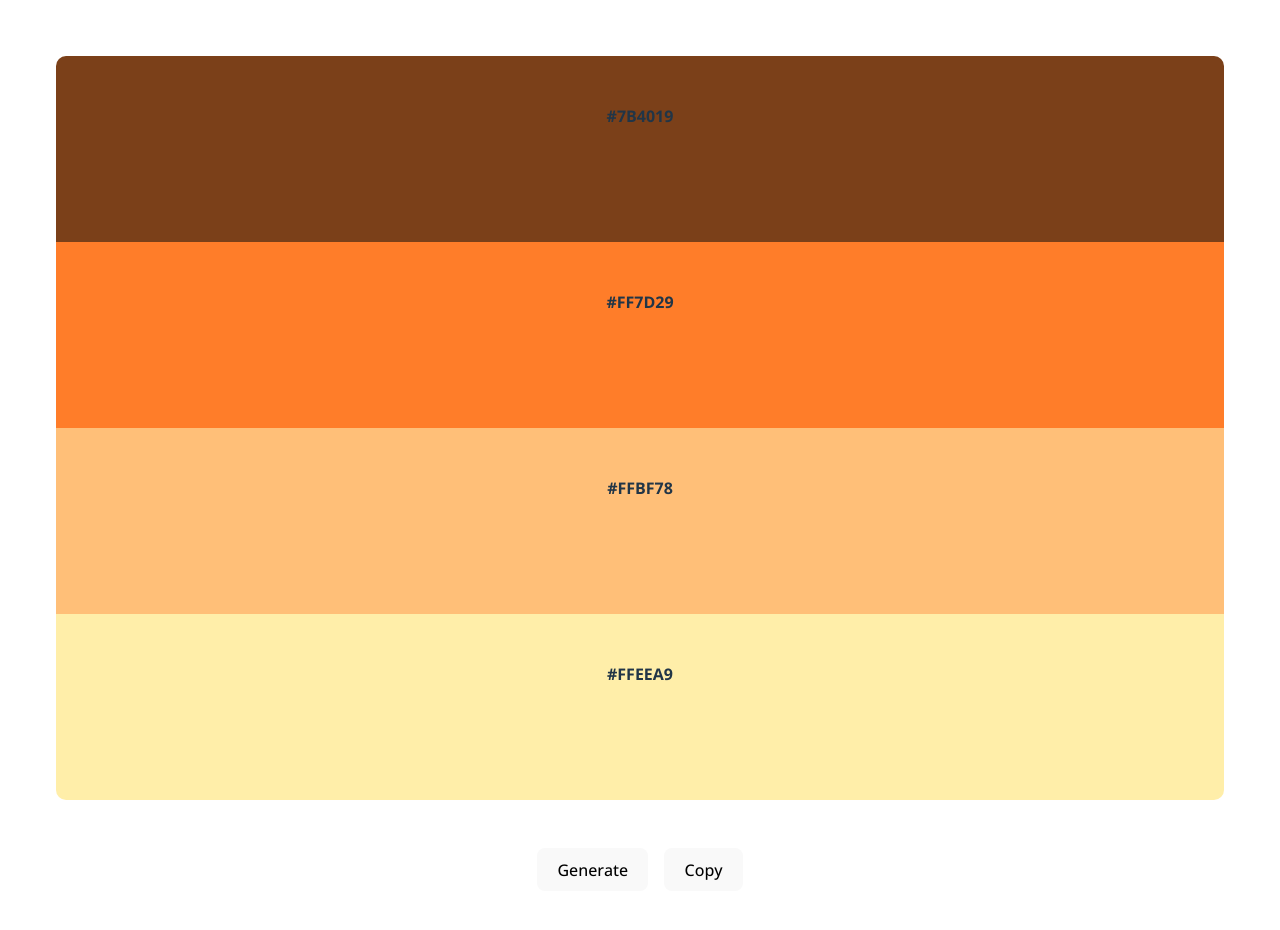
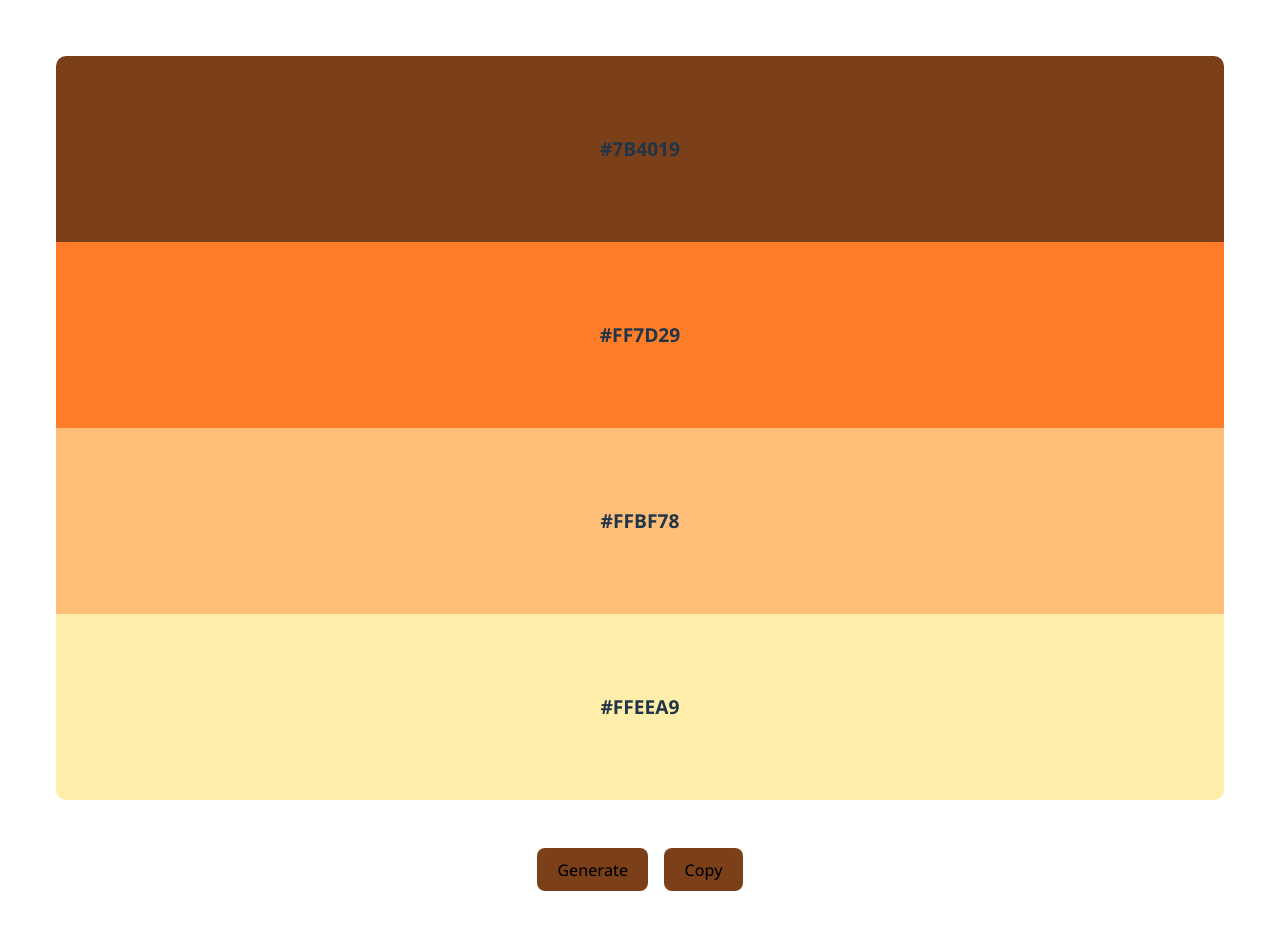
Before and after one commit to kwame-Owusu/color-generator, a React (Vite) app: page / in a window 1280 px wide. Built offline with nearby package versions, Linux system fonts and the light colour scheme.

Commit message:
beautiful

```diff
--- a/src/App.css
+++ b/src/App.css
@@ -14,12 +14,15 @@
 }
 
 .color {
+  font-size: 1.2rem;
+  text-align: center;
+  align-content: center;
   padding-top: 3rem;
   padding-bottom: 3rem;
   width: 100%;
   height: 90px;
   font-weight: bold;
-  transition: padding 0.22s ease-in;
+  transition: padding 0.22s ease-in,background-color 0.22s ease-in;
   cursor: pointer;
 }
 
--- a/src/App.jsx
+++ b/src/App.jsx
@@ -31,7 +31,11 @@ function ColorDivs({ colors }) {
             style={{ backgroundColor: colors[index] }}
             onClick={() => handleCopy(index)}
           >
-                        {copiedIndex === index ? <p className="copied">Copied to clipbooard!</p> : color}
+            {copiedIndex === index ? (
+              <p className="copied">Copied to clipbooard!</p>
+            ) : (
+              color
+            )}
           </div>
         );
       })}
@@ -44,7 +48,9 @@ function App() {
   const [currentColors, setColors] = useState(colors);
   const [copiedColors, setCopiedColors] = useState([]);
 
-    function handleCopy() { console.log("copying color palette") }
+  function handleCopy() {
+    console.log("copying color palette");
+  }
 
   function handleGenerate() {
     const letters = "0123456789ABCDEF";
@@ -62,10 +68,18 @@ function App() {
   return (
     <>
       <ColorDivs colors={currentColors} />
-            <button className="generate-btn" onClick={() => handleGenerate()}>
+      <button
+        className="generate-btn"
+        style={{ backgroundColor: currentColors[0] }}
+        onClick={() => handleGenerate()}
+      >
         Generate
       </button>
-            <button className="copy-btn" onClick={() => handleCopy()}>
+      <button
+        className="copy-btn"
+        style={{ backgroundColor: currentColors[0] }}
+        onClick={() => handleCopy()}
+      >
         Copy
       </button>
     </>
--- a/src/index.css
+++ b/src/index.css
@@ -39,7 +39,6 @@ button {
   transition: border-color 0.25s ease, transform 0.2s ease;
 }
 button:hover {
-  border-color: wheat;
   transform: translateY(-4px);
 }
 
```
Lines whose indentation alone changed are shown as unchanged.
